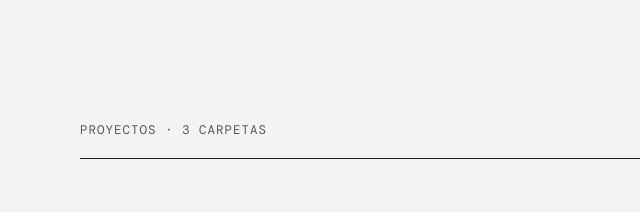
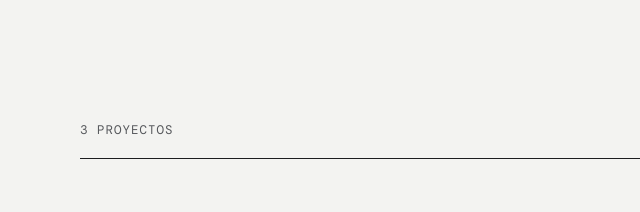
Before and after one commit to miacuesta/Portfolio-Mia-Cuesta, an Astro site: page / in a window 1280 px wide. Shown: the part 1660-1872 px from the top of the page, 0-640 px from the left. Built offline with nearby package versions, Linux system fonts and the light colour scheme; Astro itself is replaced by a stand-in of ours.

Commit message:
Cambio el encabezado de las carpetas a 3 proyectos

```diff
--- a/src/components/Projects.astro
+++ b/src/components/Projects.astro
@@ -88,7 +88,7 @@ const projects = [
 
   <div class="container folders-screen" id="carpetas">
     <div class="folders-head">
-      <p class="eyebrow">Proyectos · {projects.length} carpetas</p>
+      <p class="eyebrow">{projects.length} proyectos</p>
       <p class="eyebrow">Tocá una carpeta para ver el detalle</p>
     </div>
     <ul class="folders">
```
